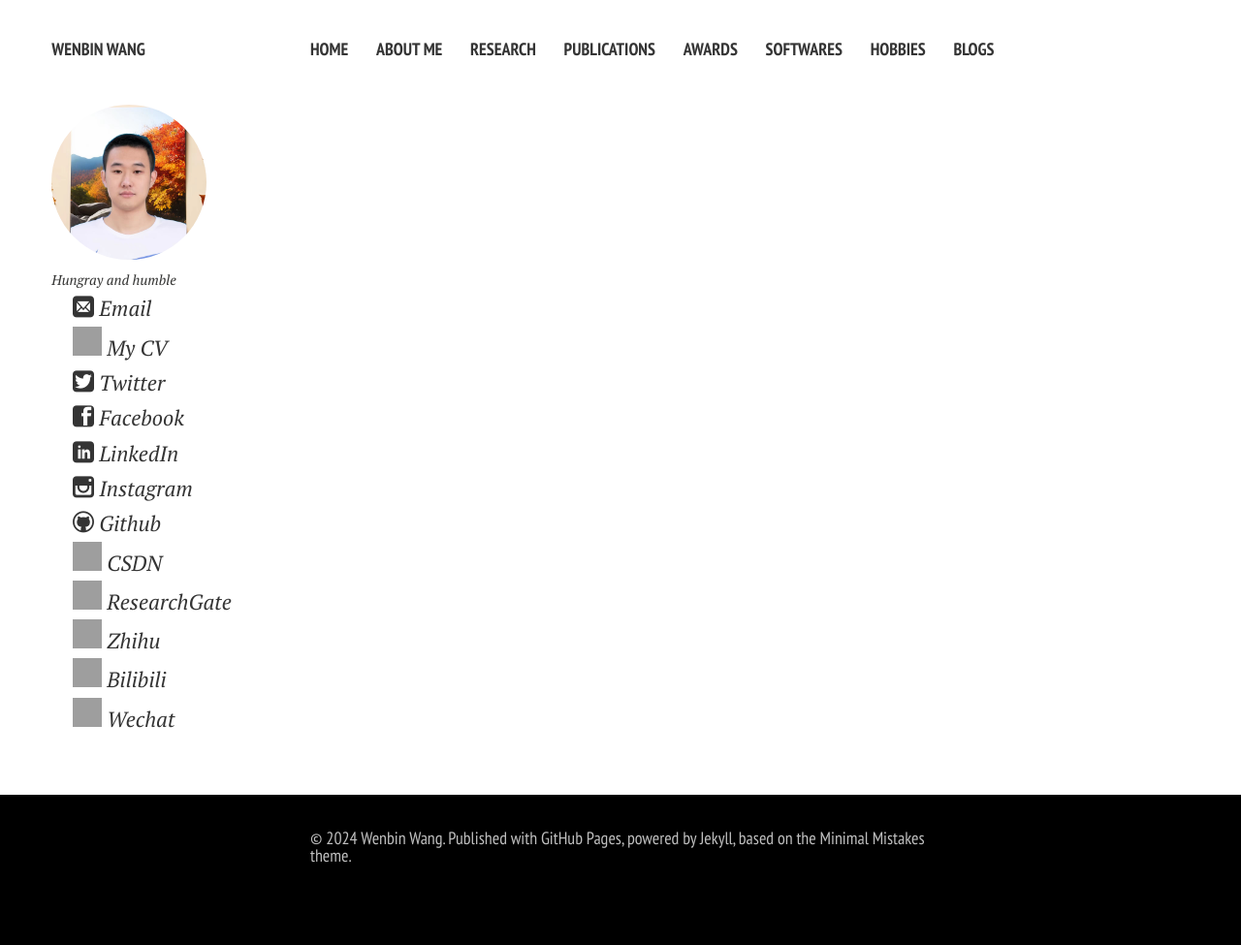
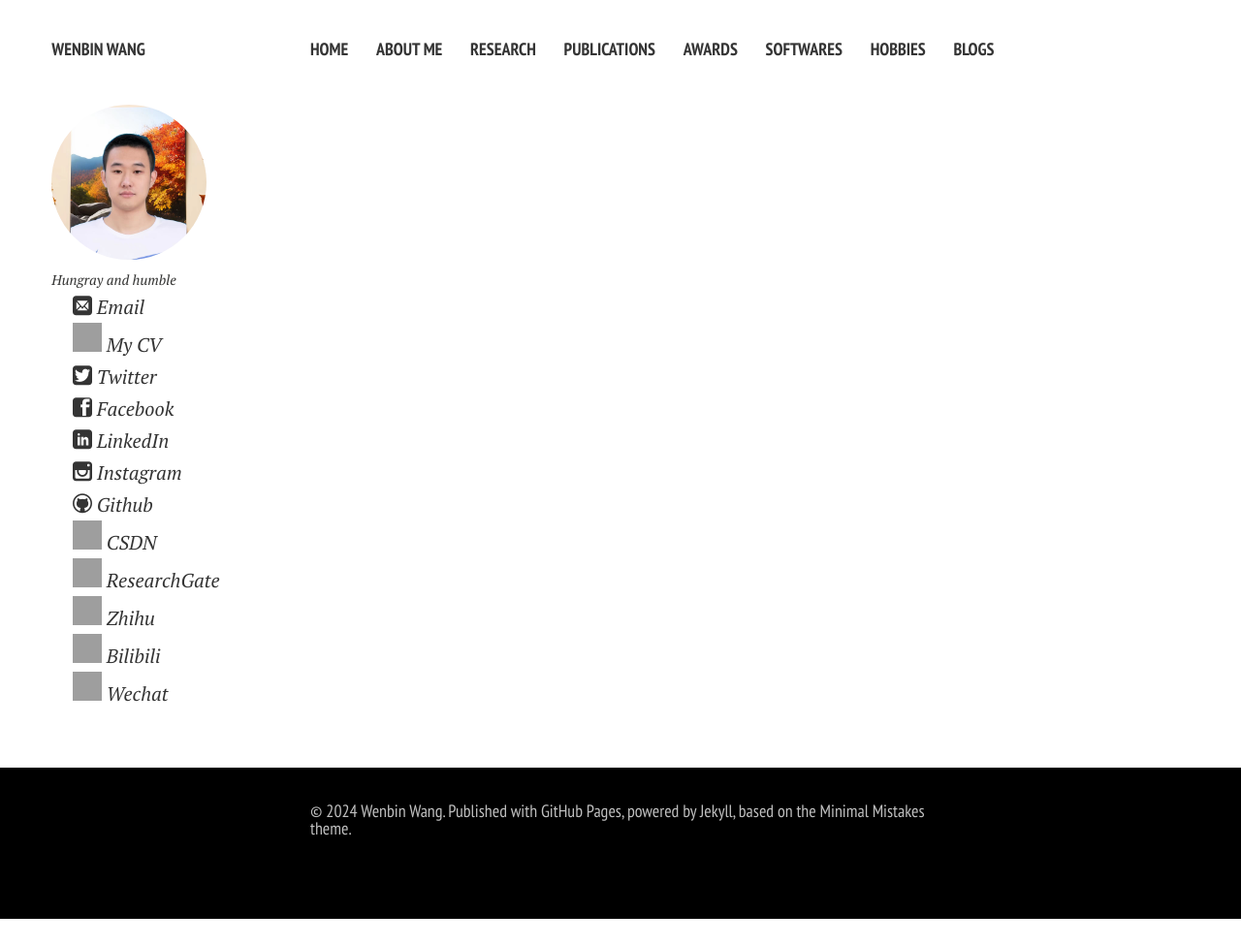
Before and after one commit to LuminaryAlexander/LuminaryAlexander.github.io, a Jekyll site: the page built from awards/test.md, in a window 1280 px wide. Shown: the whole page at 97% size. Built offline with Jekyll 4.4.1, drawn with Linux system fonts in a browser that asks for light colours; nearby versions of some CDN libraries; our own code applies the rules of GitHub Pages for plain Markdown files; comment, search, counter and statistics services are not loaded; a style sheet for code colours, icons or effects is not loaded; after the commit the page ends 948 px from its top, so only the background shows below that; grey boxes are pictures that could not be loaded.

Commit message:
Update author-bio.html

```diff
--- a/_includes/author-bio.html
+++ b/_includes/author-bio.html
@@ -9,7 +9,7 @@
     height: 30px; /* 调整为所需的图标大小 */
 }
 .icon-link {
-    font-size: 22px; /* 调整文字大小 */
+    font-size: 20px; /* 调整文字大小 */
 }
 </style>
 
```
